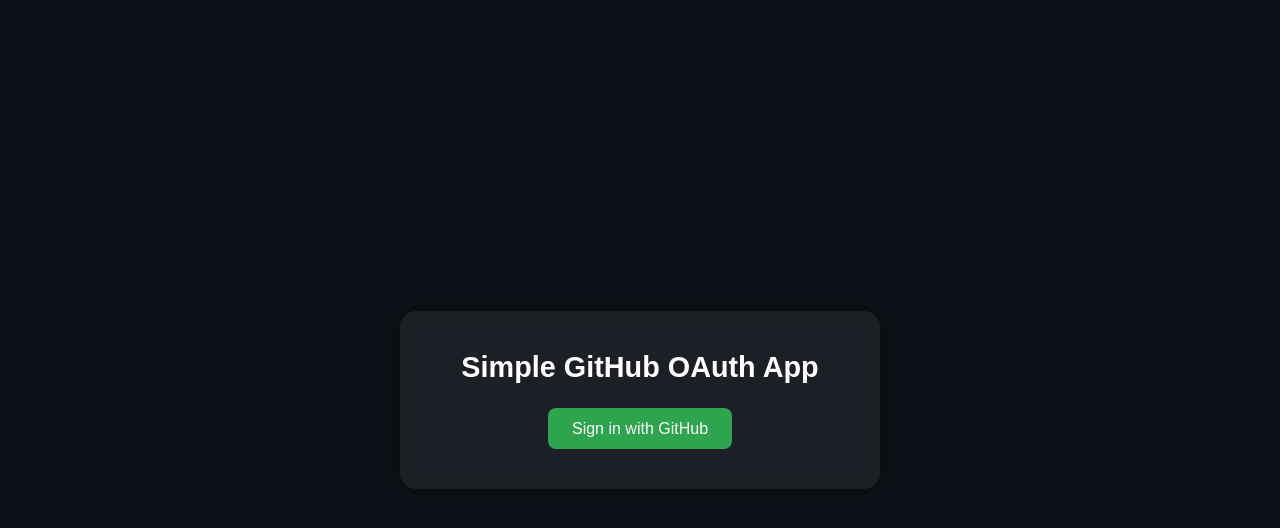
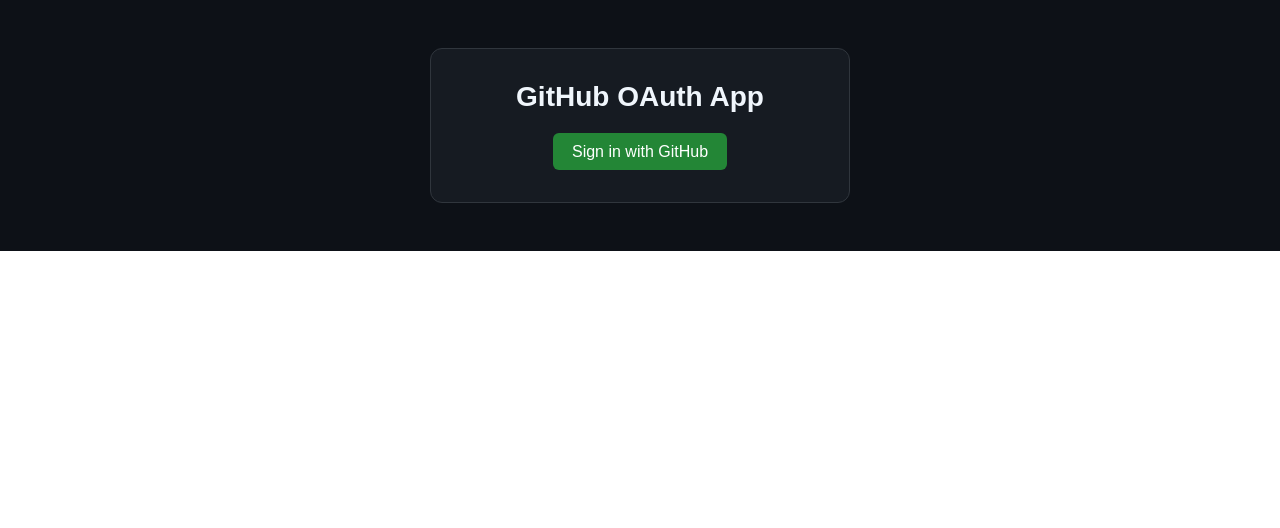
Before and after one commit to albertzz112/mp-6, a Next.js app: page / in a window 1280 px wide. Shown: the top 528 px of the page. Built offline with nearby package versions, Linux system fonts and the light colour scheme.

Commit message:
fixed title

```diff
--- a/app/layout.tsx
+++ b/app/layout.tsx
@@ -13,8 +13,8 @@
 });
 
 export const metadata: Metadata = {
-  title: "Create Next App",
-  description: "Generated by create next app",
+  title: "GitHub OAuth App",
+  description: "Sign in with GitHub and see your profile info",
 };
 
 export default function RootLayout({
--- a/app/page.tsx
+++ b/app/page.tsx
@@ -31,63 +31,58 @@
 
     return (
         <div style={{
-            minHeight: '100vh',
             backgroundColor: '#0d1117',
+            padding: '3rem 1rem',
             display: 'flex',
-            justifyContent: 'center',
-            alignItems: 'center',
-            padding: '2rem'
+            justifyContent: 'center'
         }}>
             <main style={{
-                backgroundColor: '#ffffff10',
-                color: '#ffffff',
-                padding: '2.5rem',
-                borderRadius: '1rem',
-                maxWidth: '480px',
+                background: '#161b22',
+                color: '#f0f6fc',
+                padding: '2rem',
+                borderRadius: '12px',
                 width: '100%',
+                maxWidth: '420px',
                 textAlign: 'center',
-                boxShadow: '0 0 20px rgba(0, 0, 0, 0.3)',
-                backdropFilter: 'blur(8px)'
+                border: '1px solid #30363d'
             }}>
-                <h1 style={{ fontSize: '1.8rem', marginBottom: '1.5rem', fontWeight: 'bold' }}>
-                    Simple GitHub OAuth App
+                <h1 style={{
+                    fontSize: '1.75rem',
+                    marginBottom: '1.25rem',
+                    fontWeight: 600
+                }}>
+                    GitHub OAuth App
                 </h1>
 
                 {user ? (
-                    <div>
+                    <>
                         <img
                             src={user.avatar_url}
                             alt="Avatar"
-                            width={100}
-                            height={100}
+                            width={96}
+                            height={96}
                             style={{ borderRadius: '50%', marginBottom: '1rem' }}
                         />
-                        <p style={{ marginBottom: '0.5rem' }}>
-                            <strong>Name:</strong> {user.name || user.login}
-                        </p>
-                        <p style={{ marginBottom: '0.5rem' }}>
-                            <strong>Username:</strong> {user.login}
-                        </p>
-                        <p style={{ marginBottom: '0.5rem' }}>
-                            <strong>Public Repos:</strong> {user.public_repos}
-                        </p>
-                        <p style={{ marginBottom: '1rem' }}>
+                        <p><strong>Name:</strong> {user.name || user.login}</p>
+                        <p><strong>Username:</strong> {user.login}</p>
+                        <p><strong>Public Repos:</strong> {user.public_repos}</p>
+                        <p style={{ wordBreak: 'break-all' }}>
                             <strong>GitHub:</strong>{' '}
                             <a href={user.html_url} target="_blank" rel="noopener noreferrer" style={{ color: '#58a6ff' }}>
                                 {user.html_url}
                             </a>
                         </p>
-                    </div>
+                    </>
                 ) : (
                     <button
                         onClick={handleLogin}
                         style={{
-                            backgroundColor: '#2ea44f',
+                            backgroundColor: '#238636',
                             color: '#fff',
-                            padding: '0.7rem 1.5rem',
+                            padding: '0.6rem 1.2rem',
                             fontSize: '1rem',
                             border: 'none',
-                            borderRadius: '0.5rem',
+                            borderRadius: '6px',
                             cursor: 'pointer'
                         }}
                     >
```
